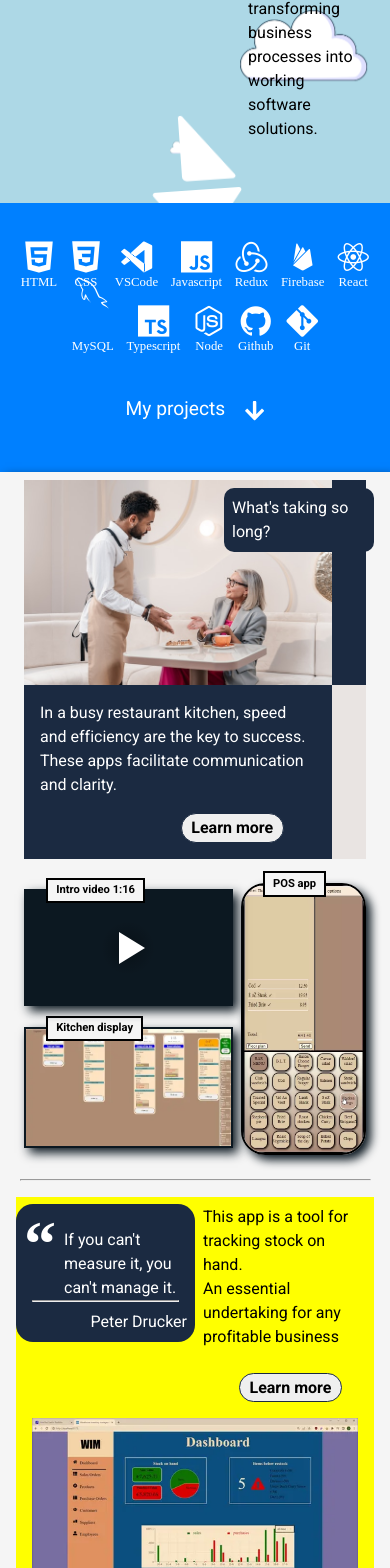
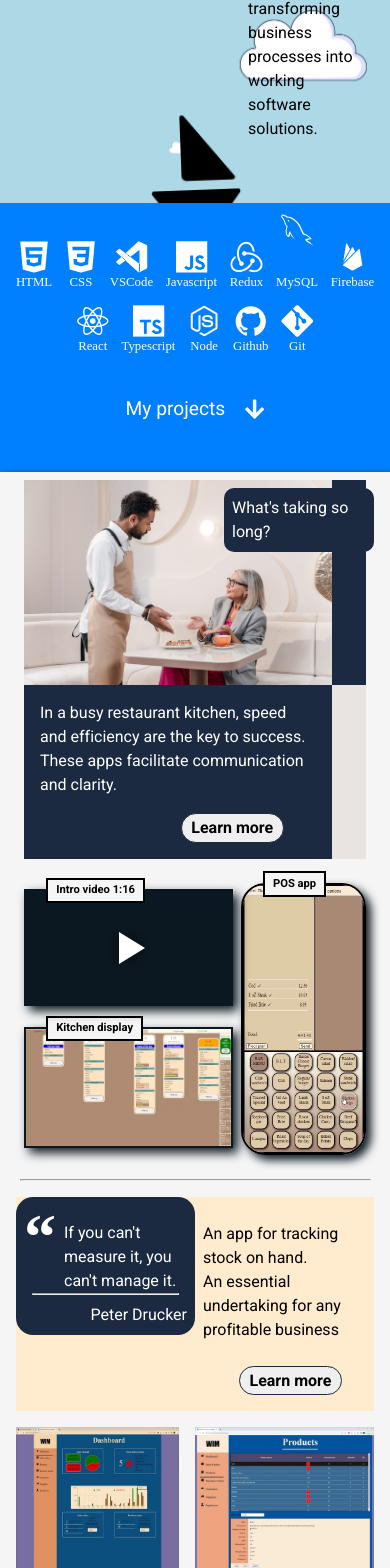
Before and after one commit to Fishamble/portfolioVer3, a React (Vite) app: page / in a window 390 px wide. Shown: the part 388-1956 px from the top of the page. Built offline with nearby package versions, Linux system fonts and the light colour scheme; no server answers.

Commit message:
added extra wim image

```diff
--- a/src/components/hero/css/devIcons.css
+++ b/src/components/hero/css/devIcons.css
@@ -31,3 +31,63 @@
     font-size: 3rem;
   }
 }
+
+.dev-icons li:first-of-type {
+  order: 1;
+}
+
+.dev-icons li:nth-of-type(2) {
+  order: 2;
+}
+
+.dev-icons li:nth-of-type(3) {
+  order: 3;
+}
+
+.dev-icons li:nth-of-type(4) {
+  order: 4;
+}
+
+.dev-icons li:nth-of-type(5) {
+  order: 5;
+}
+
+.dev-icons li:nth-of-type(6) {
+  order: 6;
+}
+
+.dev-icons li:nth-of-type(7) {
+  order: 7;
+}
+
+.dev-icons li:nth-of-type(8) {
+  order: 8;
+}
+
+.dev-icons li:nth-of-type(9) {
+  order: 9;
+}
+
+.dev-icons li:nth-of-type(10) {
+  order: 10;
+}
+
+.dev-icons li:nth-of-type(11) {
+  order: 11;
+}
+
+.dev-icons li:nth-of-type(12) {
+  order: 12;
+}
+
+@media (max-width: 448px) {
+  .dev-icons li:nth-of-type(8) {
+    order: 5;
+  }
+}
+
+@media (max-width: 338px) {
+  .dev-icons li:nth-of-type(8) {
+    order: 4;
+  }
+}
--- a/src/components/hero/css/heroScreen.css
+++ b/src/components/hero/css/heroScreen.css
@@ -121,7 +121,7 @@
   /* transform: translate(50%); */
   animation: sailAnimation 2s ease-in-out infinite;
   /* color:burlywood; */
-  color: var(--clr-text);
+  /* color: var(--clr-text); */
   z-index: 1;
 }
 
--- a/src/components/wim/Wim.tsx
+++ b/src/components/wim/Wim.tsx
@@ -2,17 +2,16 @@ import { motion } from "framer-motion";
 import { animate, initialLeft } from "../../misc/animateValues";
 
 import wim from "../../assets/images/wim.webp";
+import wim2 from "../../assets/images/wim2.webp";
+
 import "./otherProjects.css";
 import "./wim.css";
 
 export default function Wim() {
   return (
     <motion.aside initial={initialLeft} whileInView={animate} viewport={{ once: true }} className="other-projects-container wim">
-      {/* <div className="op-description">
-        <p>If you can't measure it, you can't manage it.” Peter Drucker.</p>
-      </div> */}
-
-      <div className='quote-wrapper'>
+      <div className="op-description">
+        <div className="quote-wrapper">
           <blockquote className="quote-box">
             <p className="quotation-mark">“</p>
             <p className="quote-text">If you can't measure it, you can't manage it.</p>
@@ -23,7 +22,7 @@ export default function Wim() {
           </blockquote>
         </div>
         <div className="additional-text">
-        <p>This app is a tool for tracking stock on hand.</p>
+          <p>An app for tracking stock on hand.</p>
           <p>An essential undertaking for any profitable business</p>
         </div>
         <div className="learn-button-wrapper">
@@ -31,27 +30,12 @@ export default function Wim() {
             Learn more
           </motion.button>
         </div>
-
+      </div>
       <div className="project-img-wrapper img-btn-container">
         <img width="500" height="406" src={wim} alt="landing page for the wim project" />
+        <img width="500" height="406" src={wim2} alt="landing page for the wim project" />
 
-        <div className="overlay"></div>
-        <div className="overlay-text">
-          <h4>WIM</h4>
-          <p>A tool for logging and tracking stock levels</p>
-        </div>
-        <div className="btn-island">
-          <form name="gitWim" target="_blank">
-            <button className="highlight-btn github-btn" type="submit" formAction="https://github.com/Fishamble/wim">
-              GitHub
-            </button>
-          </form>
-          <form name="liveWim" target="_blank">
-            <button className="highlight-btn live-btn" type="submit" formAction="https://wim-front-end.netlify.app/">
-              Live
-            </button>
-          </form>
-        </div>
+
       </div>
     </motion.aside>
   );
@@ -69,3 +53,23 @@ export default function Wim() {
 {
   /* <p>The back end utilises Node/Express.js and a mySQL relational database and is hosted on a digital ocean VPS. </p> */
 }
+
+
+
+// <div className="overlay"></div>
+// <div className="overlay-text">
+//   <h4>WIM</h4>
+//   <p>A tool for logging and tracking stock levels</p>
+// </div>
+// <div className="btn-island">
+//   <form name="gitWim" target="_blank">
+//     <button className="highlight-btn github-btn" type="submit" formAction="https://github.com/Fishamble/wim">
+//       GitHub
+//     </button>
+//   </form>
+//   <form name="liveWim" target="_blank">
+//     <button className="highlight-btn live-btn" type="submit" formAction="https://wim-front-end.netlify.app/">
+//       Live
+//     </button>
+//   </form>
+// </div>
--- a/src/components/wim/otherProjects.css
+++ b/src/components/wim/otherProjects.css
@@ -32,12 +32,13 @@
 
 
 .other-projects-container {
-  margin: 1rem;
   /* padding: 1rem; */
   /* height:600px; */
-  background-color: yellow;
+  /* background-color: yellow; */
   /* object-fit: contain; */
+  margin: 1rem;
 }
+
 
 
 @media (min-width: 600px) {
--- a/src/components/wim/wim.css
+++ b/src/components/wim/wim.css
@@ -4,7 +4,30 @@
   /* height: 50%; */
 }
 
+.wim .img-btn-container {
+  display:flex;
+  position:relative;
+}
 
+.wim img:nth-of-type(1) {
+  width: 50%;
+  padding-right: 1rem;
+}
+.wim img:nth-of-type(2) {
+  width:50%;
+  /* position: absolute;
+  top:20%;
+  right:0%; */
+}
+
+.wim .img-btn-container {
+  padding:0;
+  padding-top: 1rem;
+
+}
+
+
+/***************************** quote css**************** */
 
 .quote-box {
   overflow: hidden;
@@ -13,6 +36,7 @@
   color: var(--clr-text);
   /* box-shadow: 2px 2px 2px 2px #e0e0e0; */
   /* width:50% */
+  font-size: 1rem;
 }
 
 .quotation-mark {
@@ -24,23 +48,20 @@
 }
 
 .additional-text {
-
-  width:50%;
+  width: 50%;
   display: inline-block;
-  padding:.5rem;
+  padding: 0.5rem;
   /* margin-top: 3rem; */
 }
 
 .quote-box {
-
-  padding: .5rem;
+  padding: 0.5rem;
 }
 
 .quote-wrapper {
   display: inline-block;
-  width:50%;
+  width: 50%;
 }
-
 
 .quote-text {
   font-size: 1rem;
@@ -49,11 +70,8 @@
 }
 
 .peter-name {
-  padding-top: .5rem;
+  padding-top: 0.5rem;
   text-align: end;
 }
 
-
-.overlay {
-  display: none!important;
-}
+/********************************************* */
```
Also changed, not shown: src/assets/images/wim2.webp (added). Lines whose indentation alone changed are shown as unchanged.
